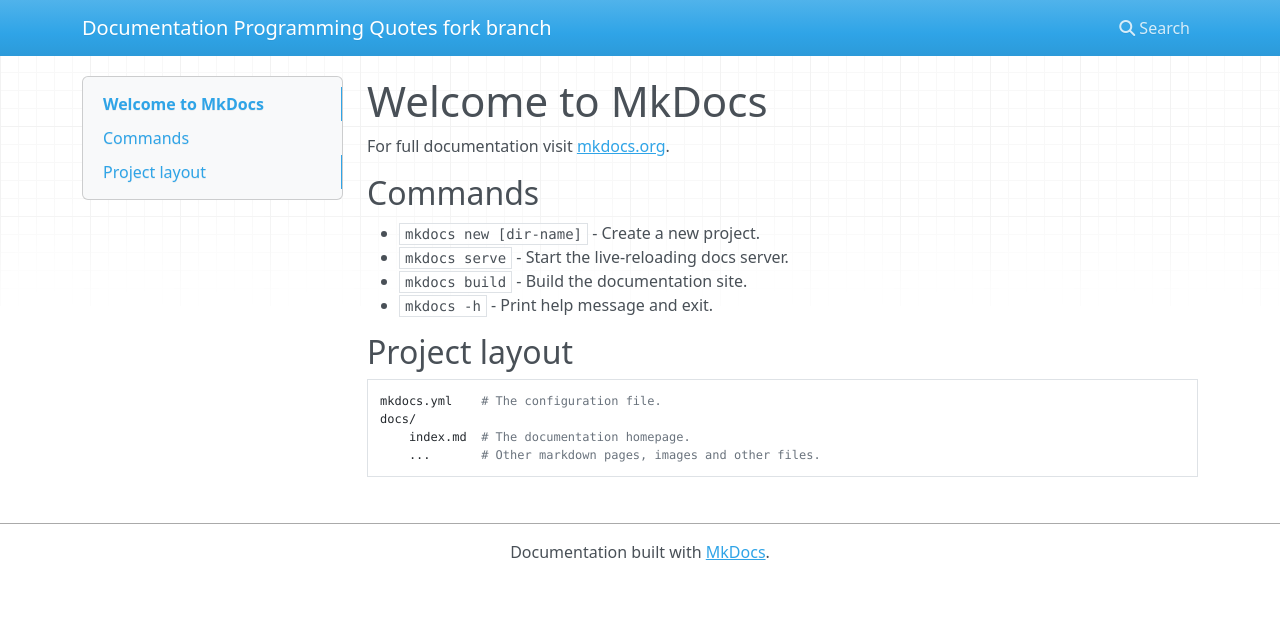
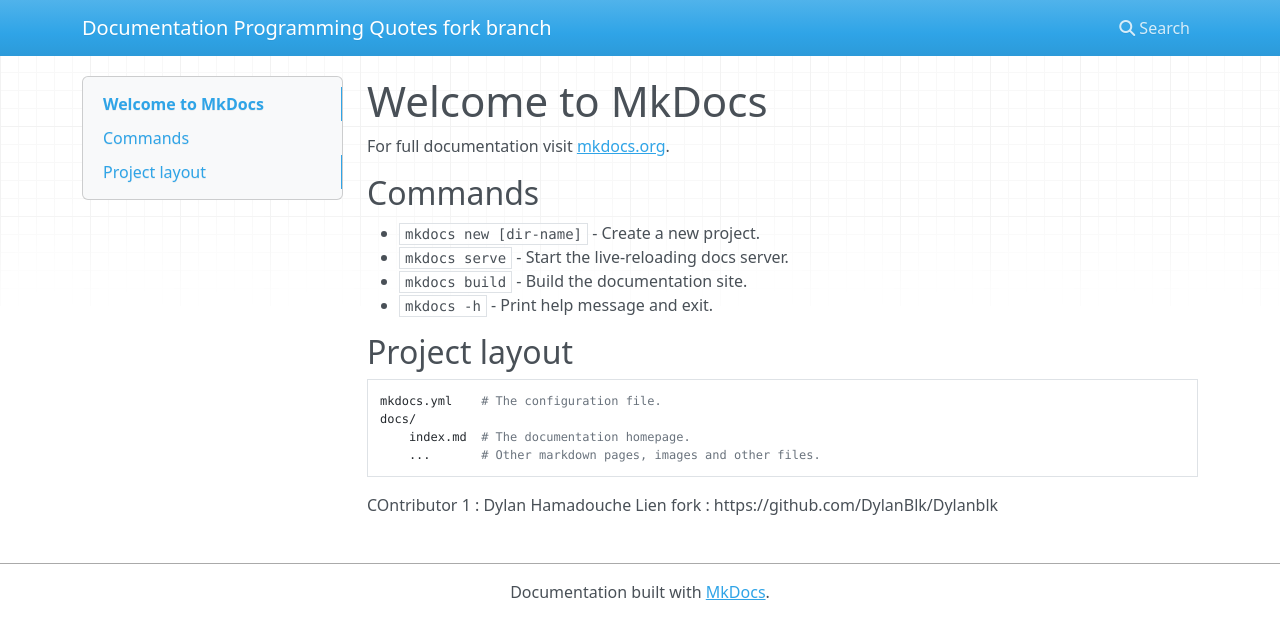
Before and after one commit to TI204/quotes-docs-fork-branch, an MkDocs documentation site: the page built from docs/index.md, in a window 1280 px wide. Shown: the top 639 px of the page. Built offline with MkDocs 1.6.1, drawn with Linux system fonts in a browser that asks for light colours; nearby versions of some CDN libraries.

Commit message:
Complete index.md and README.md (Contributor 1)

```diff
--- a/docs/index.md
+++ b/docs/index.md
@@ -15,3 +15,6 @@
     docs/
         index.md  # The documentation homepage.
         ...       # Other markdown pages, images and other files.
+
+COntributor 1 : Dylan Hamadouche
+Lien fork : https://github.com/DylanBlk/Dylanblk
```
Also changed, not shown: README.md (+1 -1 lines), 1 other file.
